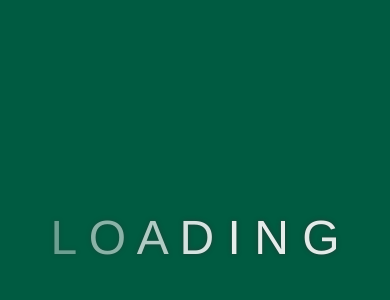
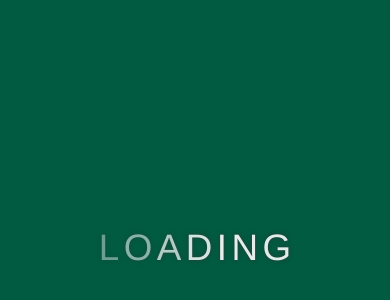
Before and after one commit to AlecRust/find-my-location, a website: page app/index.html in a window 390 px wide. Shown: the part 152-452 px from the top of the page. Drawn offline with nearby package versions, Linux system fonts and the light colour scheme; some packages are replaced by stand-ins of ours; files that its build step writes are made by us from their sources.

Commit message:
Add responsive loading message styling

```diff
--- a/app/styles/_loading-message.scss
+++ b/app/styles/_loading-message.scss
@@ -5,7 +5,6 @@
 
 .loading-message {
   cursor: default;
-  font-size: 3em;
   height: 100%;
 }
 
@@ -13,7 +12,8 @@
   opacity: 0.9;
   text-transform: uppercase;
   position: relative;
-  top: calc(50% - 60px);
+  font-size: 2.3em;
+  top: calc(50% - 43px);
   text-shadow: 0px 0px 5px #333;
 
   &:nth-child(1) {
@@ -43,8 +43,16 @@
   &:nth-child(7) {
     animation: fade 4s infinite 1400ms;
   }
+
+  // Phone landscape devices and up
+  // --------------------------------------------------
+  @media (min-width: 480px) {
+    font-size: 3em;
+    top: calc(50% - 56px);
+  }
 }
 
+// Fading animation
 @keyframes fade {
 
   50% {
```
